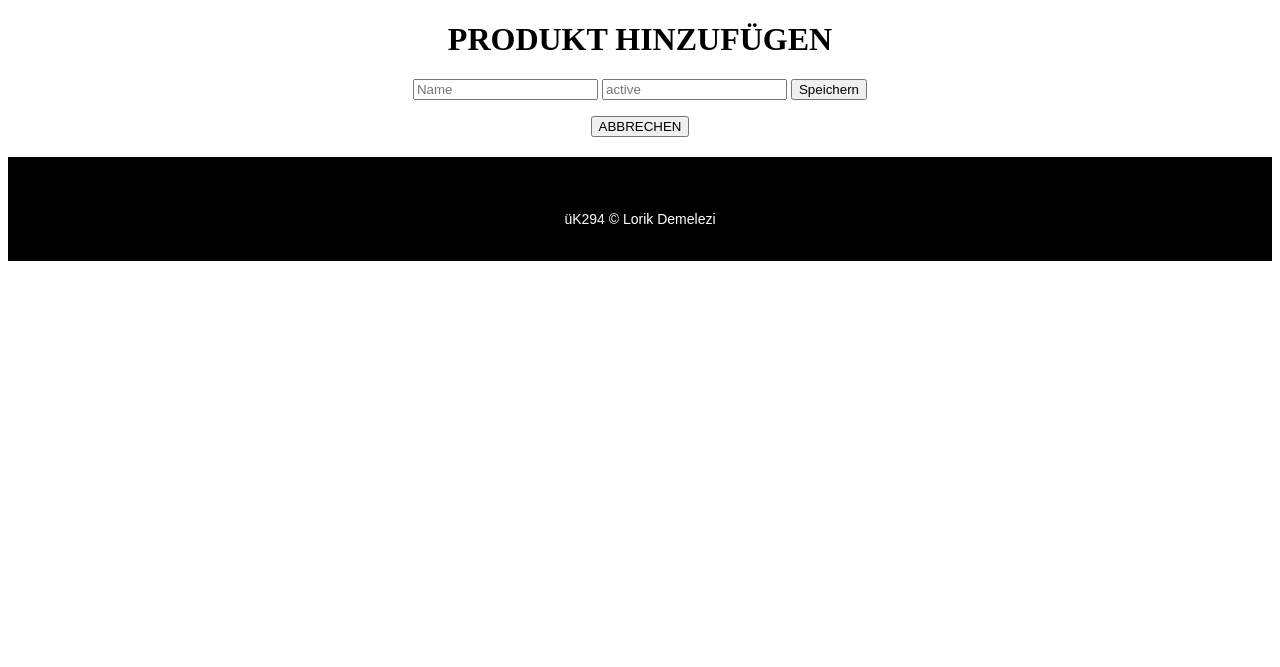
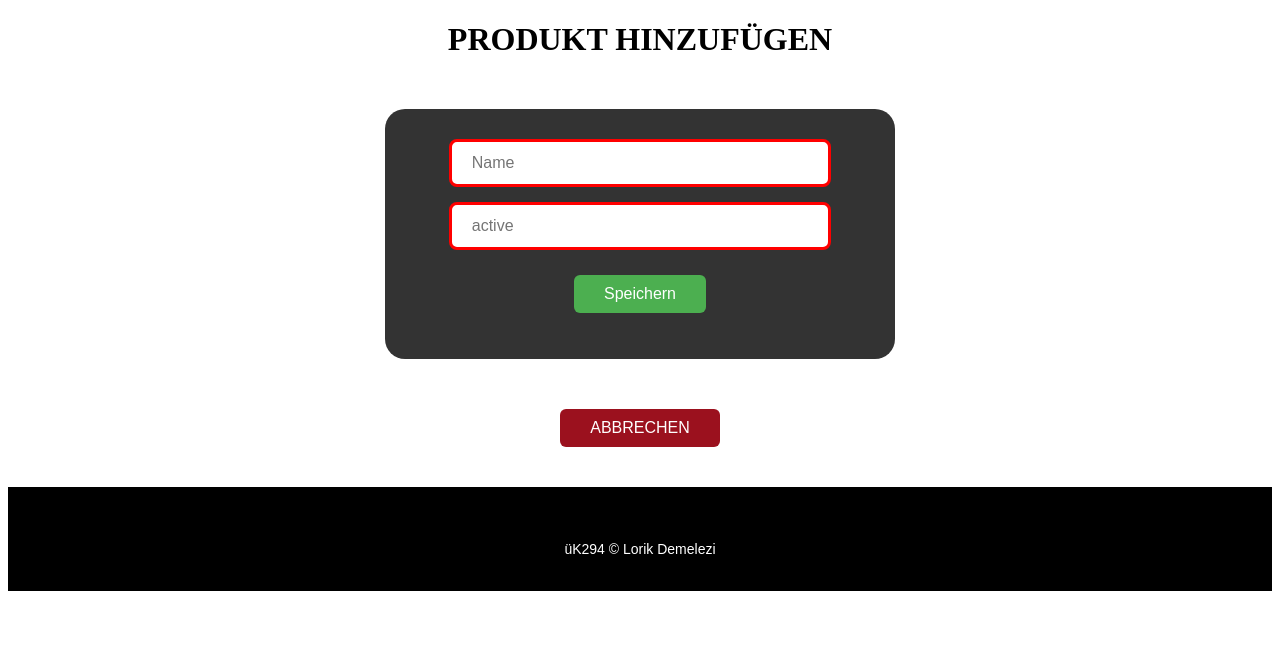
Before and after one commit to lorik-csbe/294_LB2, a PHP site: page /create-category.php in a window 1280 px wide. Shown: the part 149-816 px from the top of the page. Run offline with PHP 8.4, Linux system fonts and the light colour scheme.

Commit message:
feat: complete product and category forms and controllers

```diff
--- a/controller/category-detail-controller.js
+++ b/controller/category-detail-controller.js
@@ -2,6 +2,8 @@ class CategoryDetailController {
     loadCategory() {
         const urlParams = new URLSearchParams(window.location.search);
         const categoryId = urlParams.get("category-ID");
+
+        if (!categoryId) return;
 
         fetch(AuthController.API_URL + `/category/${categoryId}`, {
             credentials: "include",
--- a/controller/create-category-controller.js
+++ b/controller/create-category-controller.js
@@ -0,0 +1,102 @@
+class CreateCategoryController {
+    constructor() {
+        this.editMode();
+        this.initForm();
+    }
+
+    editMode() {
+        const urlParams = new URLSearchParams(window.location.search);
+        const categoryId = urlParams.get("category_id");
+
+        if (!categoryId) return;
+
+        if (categoryId) {
+            console.log("Edit mode for category ID:", categoryId);
+
+            fetch(AuthController.API_URL + `/category/${categoryId}`, {
+                method: "GET",
+                credentials: "include",
+
+            })
+            .then((response) => {
+                if (response.ok) {
+                    return response.json();
+                } else {
+                    console.error("Fehler beim Aufrufen der Kategorieinformationen");
+                }
+            })
+            .then(data => {
+                document.getElementById("category-name").value = data.name;
+                document.getElementById("category-active").value = data.active;
+            })
+            .catch(error => console.error("Fehler beim Laden:", error));
+        }
+
+
+    }
+
+    initForm() {
+        const form = document.getElementById("category-form");
+
+        if(form) {
+            form.addEventListener("submit", (event) => {
+                event.preventDefault();
+
+                const name = document.getElementById("category-name").value;
+                const active = document.getElementById("category-active").value;
+
+                const categoryData = {
+                    name: name,
+                    active: active
+                };
+
+                const urlParams = new URLSearchParams(window.location.search);
+                const categoryId = urlParams.get("category_id");
+
+                let method;
+                let url;
+
+                if (categoryId) {
+                    method = "PATCH",
+                    url = `/category/${categoryId}`
+                } else {
+                    method = "POST",
+                    url = "/category"
+                }
+
+                fetch (AuthController.API_URL + url, {
+                    method: method,
+                    credentials: "include",
+
+                    body: JSON.stringify(categoryData),
+                })
+                .then((response) => {
+                    if (response.ok) {
+                        console.log("Kategorie erfolgreich gespeichert");
+                        window.location.href = "/index.php";
+                    } else {
+                        console.error("Fehler beim Speichern der Kategorie");
+                        alert("Fehler beim Speichern der Kategorie");
+
+                    }
+                })
+                .catch(error => console.error("Fehler:", error));
+            })
+        }
+
+    }
+
+    cancel() {
+        const cancelBtn = document.getElementById("back-button-category");
+
+        if (cancelBtn) {
+            cancelBtn.addEventListener("click", () => {
+                window.location.href = "/index.php";
+            })
+        }
+    }
+}
+
+const createCategoryInstance = new CreateCategoryController();
+
+createCategoryInstance.cancel();
--- a/controller/index-controller.js
+++ b/controller/index-controller.js
@@ -1,11 +1,20 @@
 class IndexController {
     loginButton() {
-        document.getElementById("login-button").addEventListener ("click", () => {
+        const loginBtn = document.getElementById("login-button");
+
+        if (!loginBtn) return;
+
+        loginBtn.addEventListener ("click", () => {
             window.location.href = "/login.php";
         })
     }
 
     loadCategory() {
+        const loggedOutSite = document.getElementById("logged-out-site");
+        const loggedInSite = document.getElementById("logged-in-site");
+
+        if (!loggedOutSite || !loggedInSite) return;
+
         fetch(AuthController.API_URL + "/categories", {
             credentials: "include",
             method: "GET",
@@ -20,6 +29,8 @@ class IndexController {
         })
         .then((data) => {
             const categoryList = document.getElementById("categoryContainerHome");
+
+            if (!categoryList) return;
 
             data.forEach(category => {
 
@@ -108,7 +119,11 @@ class IndexController {
     }
 
     createCategory() {
-        document.getElementById("create-category-btn").addEventListener("click", () => {
+        const btn = document.getElementById("create-category-btn");
+
+        if (!btn) return;
+
+        btn.addEventListener("click", () => {
             window.location.href = "/create-category.php"
 
         })
--- a/controller/product-detail-controller.js
+++ b/controller/product-detail-controller.js
@@ -13,6 +13,8 @@ class ProductDetailController {
     loadProductDetails() {
         const params = new URLSearchParams(window.location.search);
         const sku = params.get("sku"); // gets the SKU from the URL query string
+
+        if (!sku) return;
 
         // fetches the product details for the specific SKU
         fetch(AuthController.API_URL + `/product/${sku}`, {
--- a/controller/products-controller.js
+++ b/controller/products-controller.js
@@ -27,6 +27,8 @@ class ProductsController {
         })
         .then(data => {
             const container = document.getElementById("product-container");
+
+            if (!container) return;
 
             // loops through all products and appends their HTML markup
             data.forEach(product => {
--- a/create-category.php
+++ b/create-category.php
@@ -11,14 +11,14 @@
         <h1>PRODUKT HINZUFÜGEN</h1>
 
         <div class="form-create-category">
-            <form onsubmit="">
-                <input type="text" placeholder="Name" required>
-                <input type="number" placeholder="active" required minlength="0" maxlength="1">
+            <form id="category-form">
+                <input type="text" placeholder="Name" id="category-name" required>
+                <input type="number" placeholder="active" id="category-active" required minlength="0" maxlength="1">
                 <button id="save-Button-category">Speichern</button>
             </form>
         </div>
 
-        <button id="back-button">ABBRECHEN</button>
+        <button id="back-button-category">ABBRECHEN</button>
     </main>
 
 
--- a/view/blocks/head.php
+++ b/view/blocks/head.php
@@ -11,5 +11,6 @@
     <script defer src="controller/create-product-controller.js"></script>
     <script defer src="controller/product-detail-controller.js"></script>
     <script defer src="controller/category-detail-controller.js"></script>
+    <script defer src="controller/create-category-controller.js"></script>
     <link href="CROS/cros.php">
 </head>
--- a/view/stylesheets/style.css
+++ b/view/stylesheets/style.css
@@ -304,32 +304,69 @@ footer {
 }
 
 .form-create {
-    display: flex;
-    width: 700px;
-    background-color: #333333;
-    padding: 30px;
-    border-radius: 40px;
-    min-height: 190px;
+    max-width: 650px;
+    margin: 30px auto;
+    background-color: #2b2b2b;
+    padding: 35px;
+    border-radius: 20px;
 }
 
 .form-create form {
-    grid-template-columns: auto;
+    display: grid;
+    grid-template-columns: 1fr 1fr;
+    gap: 15px;
 }
 
-.form-create form input {
-    padding: 10px;
-    border-radius: 15px;
-    display: block;
-    border: 3px solid #868686;
+.form-create form input,
+.form-create form textarea {
+    width: 100%;
+    padding: 12px 15px;
+    border-radius: 10px;
+    background-color: #ffffff;
+    color: #000000;
+    font-size: 14px;
+    box-sizing: border-box;
+    outline: none;
+}
+
+
+#product-description, #product-image {
+    grid-column: span 2;
 }
 
 #save-Button {
-    align-items: center;
-    justify-content: center;
+    grid-column: span 2;
+    padding: 12px;
+    background-color: #24db2b;
+    color: white;
+    border: none;
+    border-radius: 10px;
+    font-weight: bold;
+    font-size: 16px;
+    cursor: pointer;
+    margin-top: 10px;
+
+}
+
+#save-Button:hover {
+    background-color: #45a049;
+}
+
+#back-button {
+    display: block;
+    width: 200px;
+    margin: 20px auto 0 auto;
     padding: 10px;
-    background-color: #7dd87d;
-    border-radius: 15px;
+    background-color: #d9534f;
+    color: white;
+    border: none;
+    border-radius: 10px;
+    font-weight: bold;
+    cursor: pointer;
+    text-align: center;
 }
+
+
 
 #active-dot {
     display: inline-block;
@@ -445,3 +482,73 @@ footer {
     display: block;
     margin: 20px auto;
 }
+
+.form-create-category {
+    display: flex;
+    flex-direction: column;
+    width: 450px;
+    background-color: #333333;
+    padding: 30px;
+    border-radius: 20px;
+    gap: 15px;
+    align-items: center;
+    margin: 30px auto;
+}
+
+.form-create-category form {
+    display: flex;
+    flex-direction: column;
+    width: 100%;
+    gap: 15px;
+    align-items: center;
+}
+
+.form-create-category input {
+    background-color: #ffffff;
+    width: 85%;
+    padding: 12px 20px;
+    border-radius: 8px;
+    border: none;
+    font-size: 16px;
+    outline: none;
+}
+
+.form-create-category input:invalid {
+    border: 3px solid red;
+}
+
+.form-create-category input:valid {
+    border: 3px solid green;
+}
+
+#save-Button-category {
+    background-color: #4CAF50;
+    color: white;
+    border: none;
+    padding: 10px 30px;
+    border-radius: 6px;
+    font-size: 16px;
+    cursor: pointer;
+    margin-top: 10px;
+}
+
+#save-Button-category:hover {
+    transform: scale(1.05);
+}
+
+
+#back-button-category {
+    background-color: #9b111e;
+    color: white;
+    border: none;
+    padding: 10px 30px;
+    border-radius: 6px;
+    font-size: 16px;
+    cursor: pointer;
+    display: block;
+    margin: 20px auto;
+}
+
+#back-button-category:hover {
+    transform: scale(1.05);
+}
```
